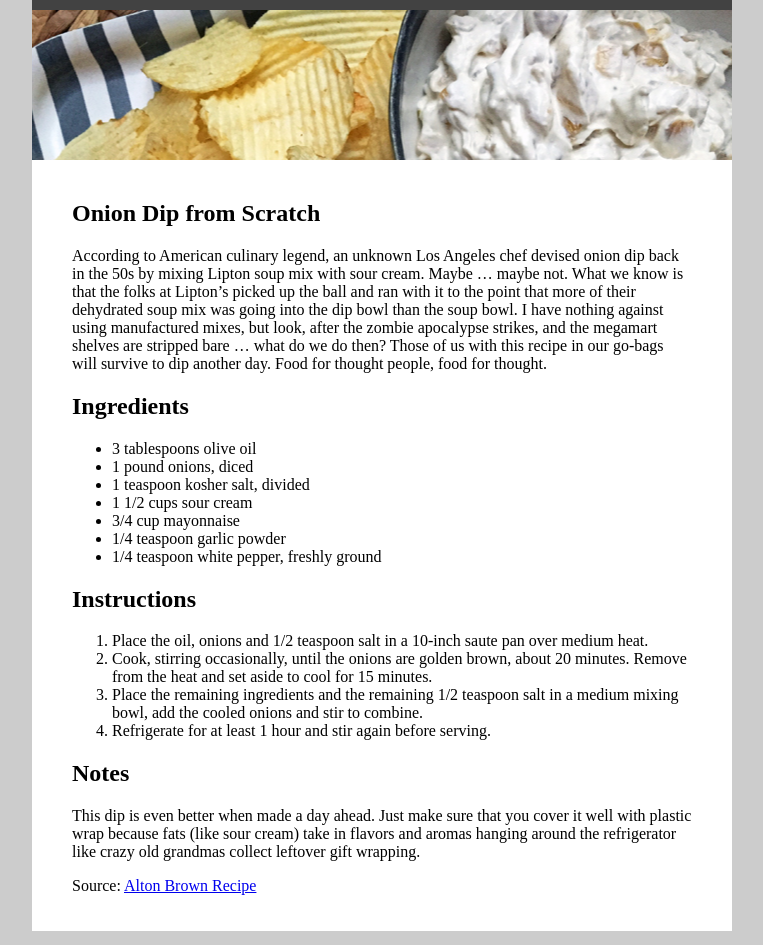
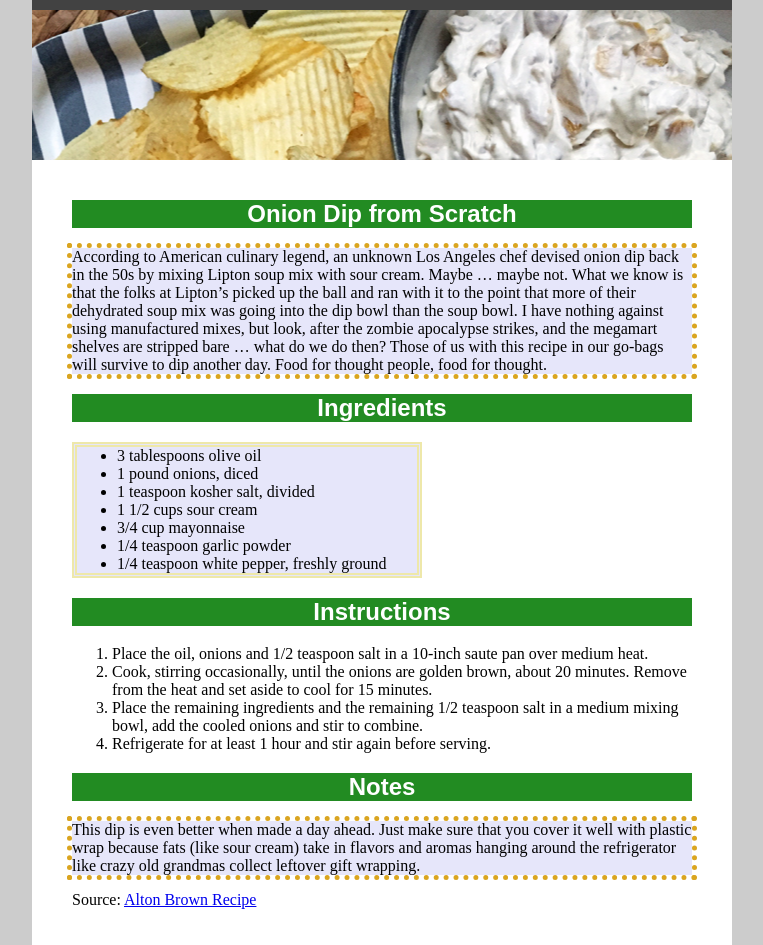
Before and after one commit to coltoncherry/mi349fs15, a plain HTML site: page week3/index.html in a window 1280 px wide. Shown: the whole page, without its empty margins (258-1021 px from the left). Drawn offline with Linux system fonts and the light colour scheme.

Commit message:
recipe css styling
the styling for the css

```diff
--- a/week3/css/style.css
+++ b/week3/css/style.css
@@ -14,5 +14,24 @@ body {
 
 .recipe{
 	padding: 20px 40px;
-	background: #fff;
+	background: #fff
+
 }
+
+.list{
+	border: 5px double #EEE8AA;
+	width: 300px;
+	background: #E6E6FA;
+}
+
+.text{
+	outline: #DAA520 dotted thick;
+	background: #E6E6FA;
+}
+
+.headings{
+	font-family: Arial, Helvetica, sans-serif;
+	color: #fff;
+	background: #228B22;
+	text-align: center;
+}
--- a/week3/index.html
+++ b/week3/index.html
@@ -8,14 +8,14 @@
     <body>
     	<div class="container">
     	<article class="recipe" id="ab-onion-dip">
-        <h1>Onion Dip from Scratch</h1>
+        <h1 class="headings">Onion Dip from Scratch</h1>
 
         <!--<p><img src="images/alton-brown-onion-dip.jpg" alt="AB Onion Dip"/></p> -->
 
-        <p>According to American culinary legend, an unknown Los Angeles chef devised onion dip back in the 50s by mixing Lipton soup mix with sour cream.  Maybe … maybe not. What we know is that the folks at Lipton’s picked up the ball and ran with it to the point that more of their dehydrated soup mix was going into the dip bowl than the soup bowl.  I have nothing against using manufactured mixes, but look, after the zombie apocalypse strikes, and the megamart shelves are stripped bare … what do we do then?  Those of us with this recipe in our go-bags will survive to dip another day.  Food for thought people, food for thought.</p>
+        <p class="text">According to American culinary legend, an unknown Los Angeles chef devised onion dip back in the 50s by mixing Lipton soup mix with sour cream.  Maybe … maybe not. What we know is that the folks at Lipton’s picked up the ball and ran with it to the point that more of their dehydrated soup mix was going into the dip bowl than the soup bowl.  I have nothing against using manufactured mixes, but look, after the zombie apocalypse strikes, and the megamart shelves are stripped bare … what do we do then?  Those of us with this recipe in our go-bags will survive to dip another day.  Food for thought people, food for thought.</p>
 
-    <h2>Ingredients</h2>
-    <ul>
+    <h2 class="headings">Ingredients</h2>
+    <ul class="list">
     	<li>3 tablespoons olive oil</li>
     	<li>1 pound onions, diced</li>
     	<li>1 teaspoon kosher salt, divided</li>
@@ -26,7 +26,7 @@
 	</ul>
 
 
-	<h2>Instructions</h2>
+	<h2 class="headings">Instructions</h2>
 
 	<ol>
 		<li>Place the oil, onions and 1/2 teaspoon salt in a 10-inch saute pan over medium heat.</li>
@@ -35,9 +35,9 @@
 		<li>Refrigerate for at least 1 hour and stir again before serving.</li>
 	</ol>
 
-	<h2>Notes</h2>
+	<h2 class="headings">Notes</h2>
 
-	<p>This dip is even better when made a day ahead. Just make sure that you cover it well with plastic wrap because fats (like sour cream) take in flavors and aromas hanging around the refrigerator like crazy old grandmas collect leftover gift wrapping.</p>
+	<p class="text">This dip is even better when made a day ahead. Just make sure that you cover it well with plastic wrap because fats (like sour cream) take in flavors and aromas hanging around the refrigerator like crazy old grandmas collect leftover gift wrapping.</p>
 
 	<p>Source: <a href="http://altonbrown.com/onion-dip-recipe-from-scratch/">Alton Brown Recipe</a></p>
     	</article>
```
